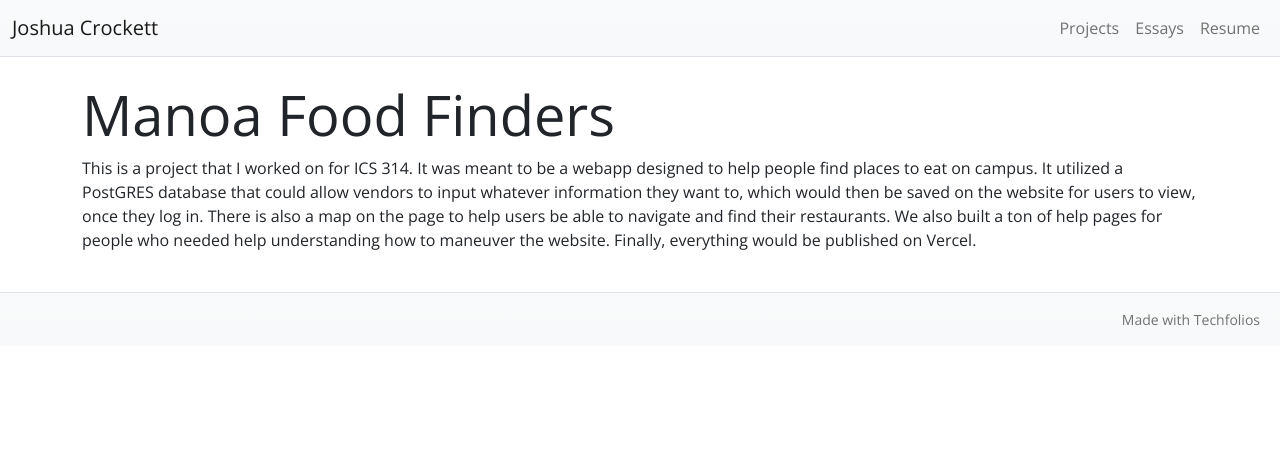
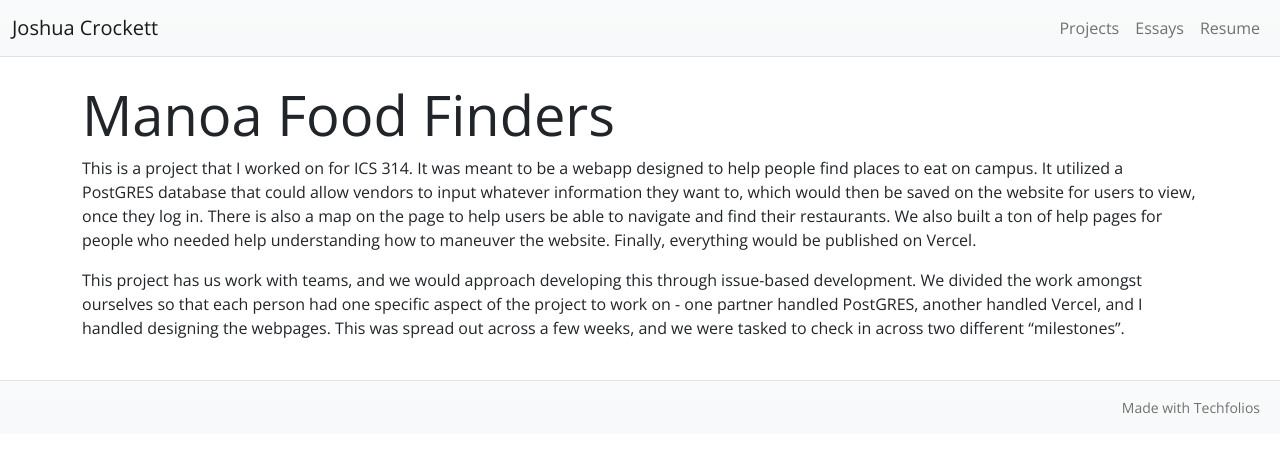
Before and after one commit to JoshCrockett/joshcrockett.github.io, a Jekyll site: the page built from projects/FoodFinders.md, in a window 1280 px wide. Shown: the top 453 px of the page. Built offline with Jekyll 4.4.1, drawn with Linux system fonts in a browser that asks for light colours.

Commit message:
Update FoodFinders.md

```diff
--- a/projects/FoodFinders.md
+++ b/projects/FoodFinders.md
@@ -13,3 +13,5 @@ summary: "A website I built for ICS 314."
 ---
 This is a project that I worked on for ICS 314. It was meant to be a webapp designed to help people find places to eat on campus. It utilized a PostGRES database that could allow vendors to input whatever information they want to, which would then be saved
 on the website for users to view, once they log in. There is also a map on the page to help users be able to navigate and find their restaurants. We also built a ton of help pages for people who needed help understanding how to maneuver the website. Finally, everything would be published on Vercel.
+
+This project has us work with teams, and we would approach developing this through issue-based development. We divided the work amongst ourselves so that each person had one specific aspect of the project to work on - one partner handled PostGRES, another handled Vercel, and I handled designing the webpages. This was spread out across a few weeks, and we were tasked to check in across two different "milestones".
```
